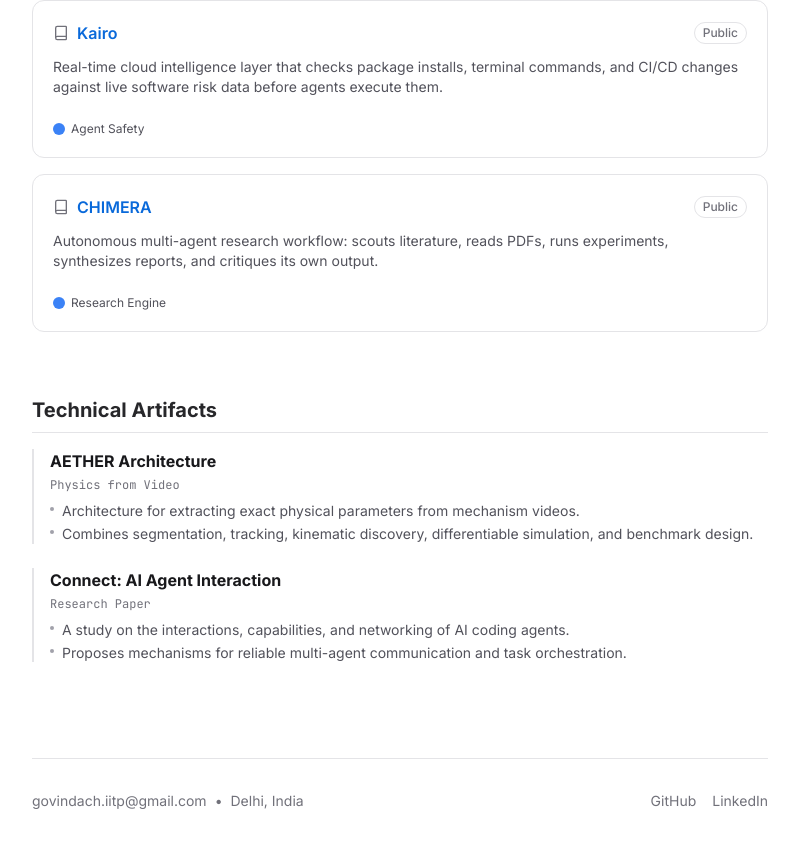
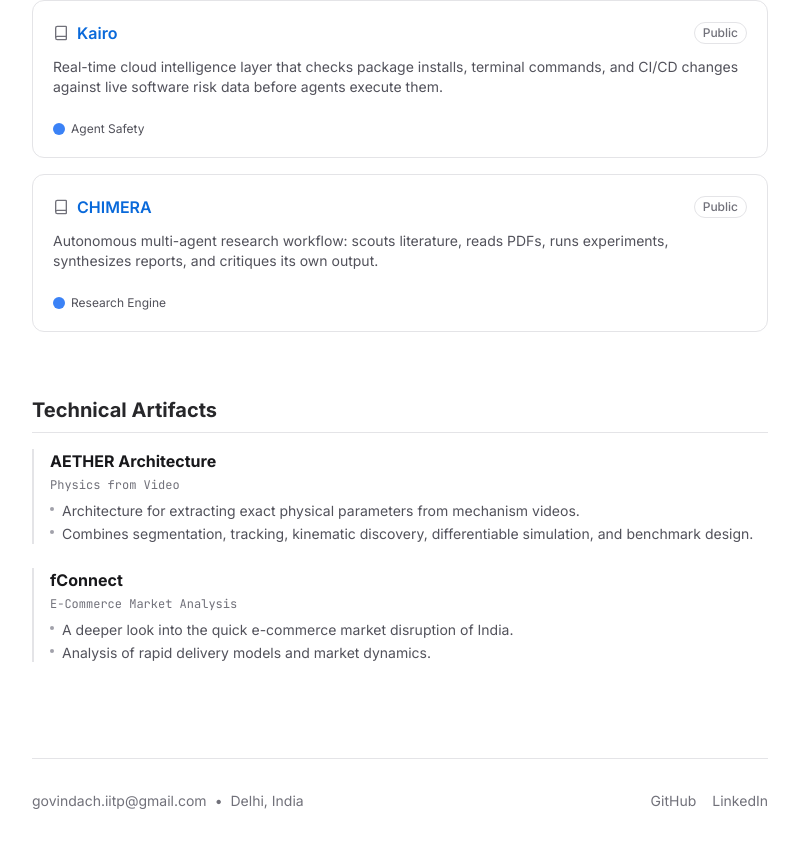
Before and after one commit to gaurangagovindaked-max/Govinda-01, a React (Vite) app: page / in a window 1280 px wide. Shown: the part 2530-3373 px from the top of the page, without its empty margins (240-1039 px from the left). Built offline with nearby package versions, Linux system fonts and the light colour scheme; a web font is replaced by a local one.

Commit message:
fix: correct fconnect paper information

```diff
--- a/constants.ts
+++ b/constants.ts
@@ -166,11 +166,11 @@ export const RESUME = {
       link: "https://github.com/GC-WORK11/aether/blob/main/ARCHITECTURE.md"
     },
     {
-      title: "Connect: AI Agent Interaction",
-      subtitle: "Research Paper",
+      title: "fConnect",
+      subtitle: "E-Commerce Market Analysis",
       points: [
-        "A study on the interactions, capabilities, and networking of AI coding agents.",
-        "Proposes mechanisms for reliable multi-agent communication and task orchestration."
+        "A deeper look into the quick e-commerce market disruption of India.",
+        "Analysis of rapid delivery models and market dynamics."
       ],
       link: "/Connect.pdf"
     }
```
